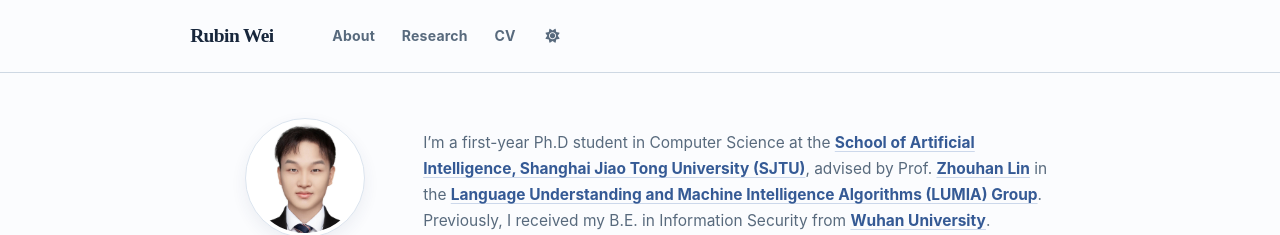
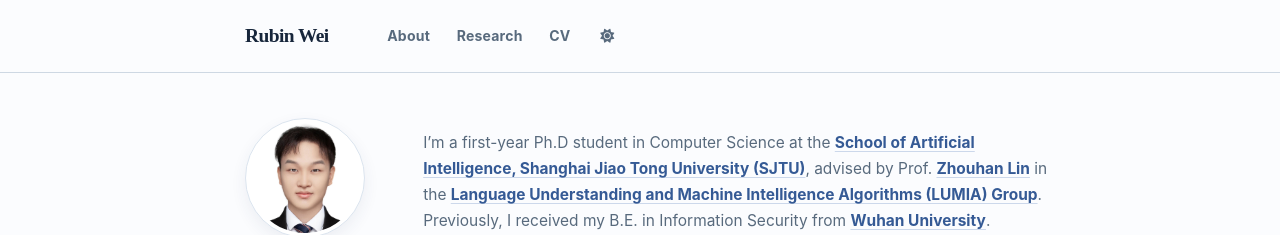
Before and after one commit to Rubin-Wei/Rubin-Wei.github.io, a Jekyll site: the page built from _pages/about.md, in a window 1280 px wide. Shown: the top 235 px of the page. Built offline with Jekyll 4.4.1, drawn with Linux system fonts in a browser that asks for light colours.

Commit message:
Align header with homepage content

```diff
--- a/_sass/_research-home.scss
+++ b/_sass/_research-home.scss
@@ -108,6 +108,7 @@ html[data-theme="dark"] .masthead {
 
 .greedy-nav .visible-links li:first-child a {
   margin-left: 0;
+  padding-left: 0;
   color: var(--rubin-ink);
   font-family: var(--rubin-serif);
   font-size: 1.08rem;
@@ -1210,7 +1211,7 @@ html[data-theme="dark"] .honors-strip {
    ========================================================================== */
 
 .masthead__inner-wrap {
-  max-width: 940px;
+  max-width: calc(790px + 2rem);
 }
 
 .rubin-hero,
```
